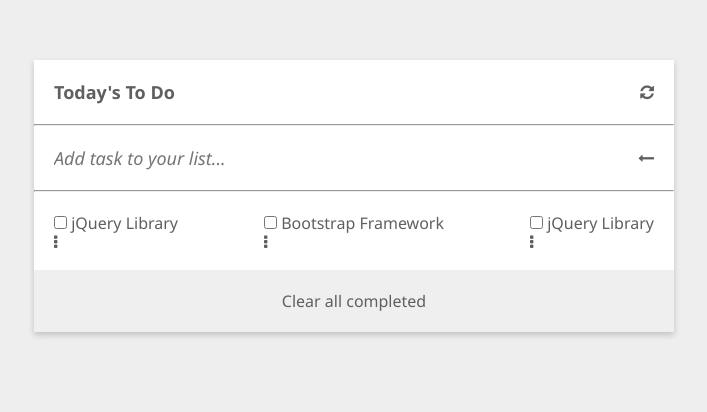
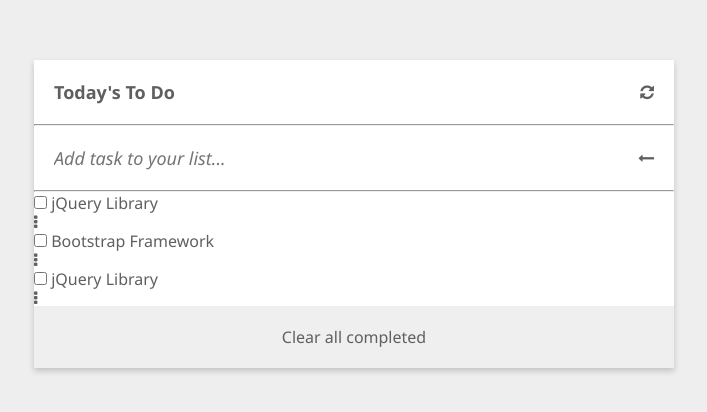
Before and after one commit to Theodoraldo/To-Do-List, a website built with webpack: page src/index.html in a window 1280 px wide. Shown: the whole page, without its empty margins (286-993 px from the left). Built offline with nearby package versions, Linux system fonts and the light colour scheme.

Commit message:
Update html file

```diff
--- a/src/index.html
+++ b/src/index.html
@@ -29,7 +29,7 @@
         <i class="fa fa-long-arrow-left" aria-hidden="true"></i>
       </div>
       <hr />
-      <div class="listTodo sidebyside"></div>
+      <div class="listTodo"></div>
       <div class="btn-container">
         <button class="btn-empty" type="button">Clear all completed</button>
       </div>
```
